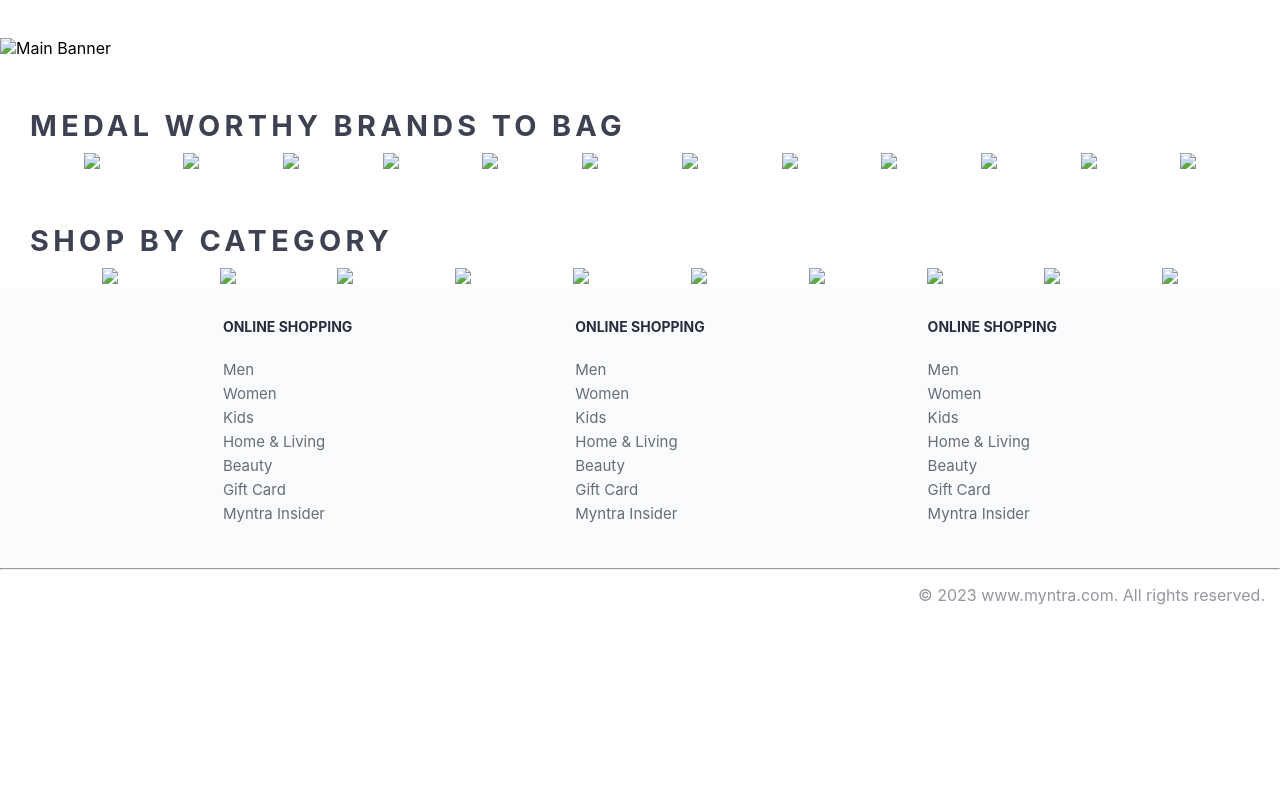
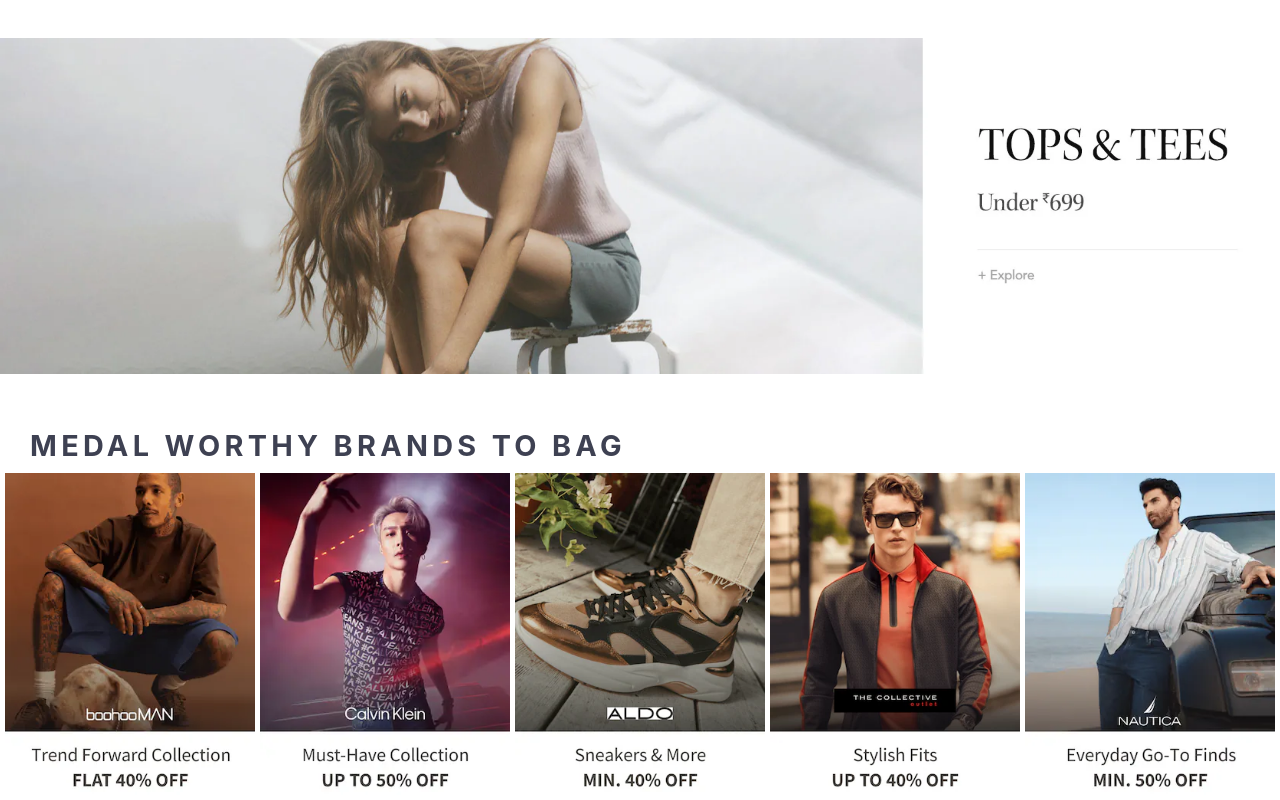
Before and after one commit to sharmakartik4323/myntra_clone, a plain HTML site: page index.html in a window 1280 px wide. Shown: the part 82-882 px from the top of the page. Before the commit the page ends 800 px from the top, so only its background shows below. Drawn offline with nearby package versions, Linux system fonts and the light colour scheme.

Commit message:
Update index.html

```diff
--- a/index.html
+++ b/index.html
@@ -8,7 +8,7 @@
 <body>
     <header>
         <div class="logo_container">
-            <a href="#"><img class="myntra_home" src="images/myntra_logo.webp" alt="Myntra Home"></a>
+            <a href="#"><img class="myntra_home" src="myntra_logo.webp" alt="Myntra Home"></a>
         </div>
         <nav class="nav_bar">
             <a href="#">Men</a>
@@ -41,36 +41,36 @@
     </header>
     <main>
         <div class="banner_container">
-            <img class="banner_image" src="images/banner.jpg" alt="Main Banner">
+            <img class="banner_image" src="banner.jpg" alt="Main Banner">
         </div>
         <div class="category_heading">MEDAL WORTHY BRANDS TO BAG</div>
         <div class="category_items">
-            <a href="#"><img class="sale_item" src="images/offers/1.png"></a>
-            <a href="#"><img class="sale_item" src="images/offers/2.png"></a>
-            <a href="#"><img class="sale_item" src="images/offers/3.png"></a>
-            <a href="#"><img class="sale_item" src="images/offers/4.png"></a>
-            <a href="#"><img class="sale_item" src="images/offers/5.png"></a>
-            <a href="#"><img class="sale_item" src="images/offers/6.png"></a>
-            <a href="#"><img class="sale_item" src="images/offers/7.png"></a>
-            <a href="#"><img class="sale_item" src="images/offers/8.png"></a>
-            <a href="#"><img class="sale_item" src="images/offers/9.png"></a>
-            <a href="#"><img class="sale_item" src="images/offers/10.png"></a>
-            <a href="#"><img class="sale_item" src="images/offers/11.png"></a>
-            <a href="#"><img class="sale_item" src="images/offers/12.png"></a>
+            <a href="#"><img class="sale_item" src="1.png"></a>
+            <a href="#"><img class="sale_item" src="2.png"></a>
+            <a href="#"><img class="sale_item" src="3.png"></a>
+            <a href="#"><img class="sale_item" src="4.png"></a>
+            <a href="#"><img class="sale_item" src="5.png"></a>
+            <a href="#"><img class="sale_item" src="6.png"></a>
+            <a href="#"><img class="sale_item" src="7.png"></a>
+            <a href="#"><img class="sale_item" src="8.png"></a>
+            <a href="#"><img class="sale_item" src="9.png"></a>
+            <a href="#"><img class="sale_item" src="10.png"></a>
+            <a href="#"><img class="sale_item" src="11.png"></a>
+            <a href="#"><img class="sale_item" src="12.png"></a>
         </div>
 
         <div class="category_heading">SHOP BY CATEGORY</div>
         <div class="category_items">
-            <a href="#"><img class="sale_item" src="images/categories/1.jpg"></a>
-            <a href="#"><img class="sale_item" src="images/categories/2.jpg"></a>
-            <a href="#"><img class="sale_item" src="images/categories/3.jpg"></a>
-            <a href="#"><img class="sale_item" src="images/categories/4.jpg"></a>
-            <a href="#"><img class="sale_item" src="images/categories/5.jpg"></a>
-            <a href="#"><img class="sale_item" src="images/categories/6.jpg"></a>
-            <a href="#"><img class="sale_item" src="images/categories/7.jpg"></a>
-            <a href="#"><img class="sale_item" src="images/categories/8.jpg"></a>
-            <a href="#"><img class="sale_item" src="images/categories/9.jpg"></a>
-            <a href="#"><img class="sale_item" src="images/categories/10.jpg"></a>
+            <a href="#"><img class="sale_item" src="1.jpg"></a>
+            <a href="#"><img class="sale_item" src="2.jpg"></a>
+            <a href="#"><img class="sale_item" src="3.jpg"></a>
+            <a href="#"><img class="sale_item" src="4.jpg"></a>
+            <a href="#"><img class="sale_item" src="5.jpg"></a>
+            <a href="#"><img class="sale_item" src="6.jpg"></a>
+            <a href="#"><img class="sale_item" src="7.jpg"></a>
+            <a href="#"><img class="sale_item" src="8.jpg"></a>
+            <a href="#"><img class="sale_item" src="9.jpg"></a>
+            <a href="#"><img class="sale_item" src="10.jpg"></a>
         </div>
     </main>
     <footer>
```
